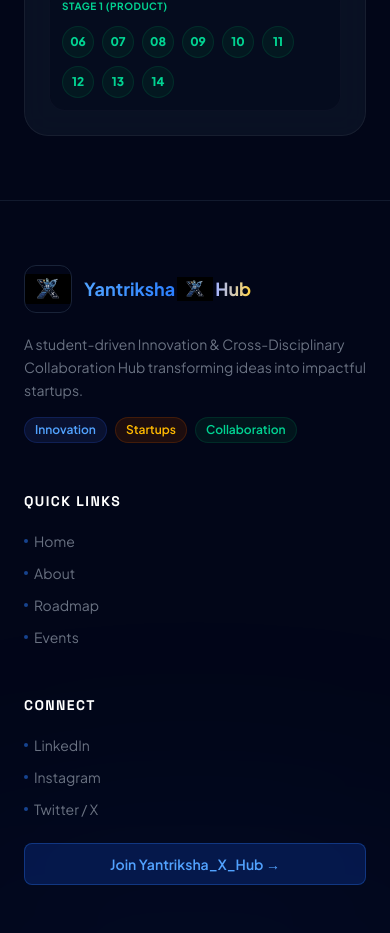
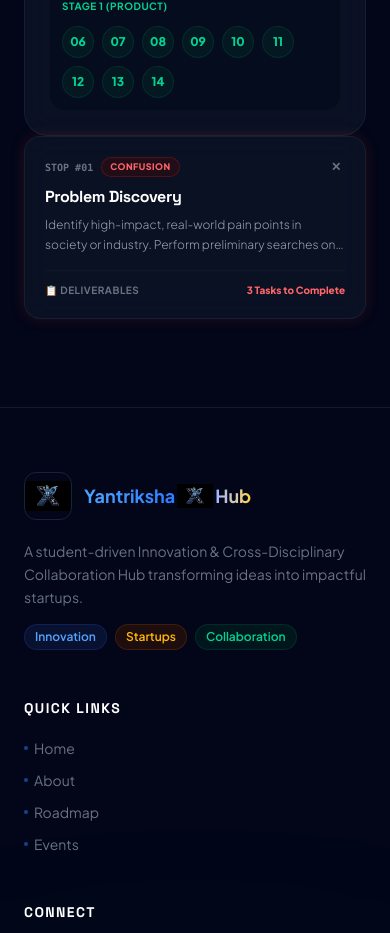
Before and after one commit to personale88/Yantriksha-X-Hub, a Next.js app: page / in a window 390 px wide. Shown: the part 10680-11613 px from the top of the page. Built offline with nearby package versions, Linux system fonts and the light colour scheme.

Commit message:
style: implement sticky active milestone card overlay on mobile devices

```diff
--- a/components/roadmap/Roadmap.tsx
+++ b/components/roadmap/Roadmap.tsx
@@ -193,6 +193,11 @@
 export default function Roadmap() {
   const [selectedIdx, setSelectedIdx] = useState(0);
   const [isPlaying, setIsPlaying] = useState(false);
+  const [showMobileCard, setShowMobileCard] = useState(true);
+
+  useEffect(() => {
+    setShowMobileCard(true);
+  }, [selectedIdx]);
 
   useEffect(() => {
     let timer: NodeJS.Timeout;
@@ -228,18 +233,27 @@
   let carGlowColor = 'rgba(59, 130, 246, 0.2)';
   let carHeadlightColor = '#00f2fe';
 
+  let activeBorderGlow = 'border-blue-500/40 shadow-[0_0_15px_rgba(59,130,246,0.15)]';
+  let activeStageText = 'text-blue-400';
+
   if (activeMilestone.stage.includes('Confusion')) {
     carThemeColor = '#ef4444';
     carGlowColor = 'rgba(239, 68, 68, 0.35)';
     carHeadlightColor = '#fca5a5';
+    activeBorderGlow = 'border-red-500/40 shadow-[0_0_15px_rgba(239,68,68,0.15)]';
+    activeStageText = 'text-red-400';
   } else if (activeMilestone.stage.includes('Idea')) {
     carThemeColor = '#f59e0b';
     carGlowColor = 'rgba(245, 158, 11, 0.35)';
     carHeadlightColor = '#fde047';
+    activeBorderGlow = 'border-amber-500/40 shadow-[0_0_15px_rgba(245,158,11,0.15)]';
+    activeStageText = 'text-amber-400';
   } else if (activeMilestone.stage.includes('Product')) {
     carThemeColor = '#10b981';
     carGlowColor = 'rgba(16, 185, 129, 0.35)';
     carHeadlightColor = '#6ee7b7';
+    activeBorderGlow = 'border-emerald-500/40 shadow-[0_0_15px_rgba(16,185,129,0.15)]';
+    activeStageText = 'text-emerald-400';
   }
 
   return (
@@ -557,6 +571,44 @@
 
         </div>
 
+        {/* Sticky Mobile Active Stop Info (Only visible on mobile/tablet) */}
+        {showMobileCard && (
+          <div className="lg:hidden sticky bottom-6 left-4 right-4 z-40 max-w-md mx-auto mt-6 animate-fadeIn transition-all duration-300">
+            <div className={`glass-card rounded-2xl p-5 border bg-slate-950/95 backdrop-blur-md transition-all duration-500 ${activeBorderGlow}`}>
+              <div className="flex items-center justify-between gap-4">
+                <div className="flex items-center gap-2">
+                  <span className="text-[10px] font-bold text-gray-500 font-mono">STOP #{activeMilestone.number}</span>
+                  <span className={`px-2 py-0.5 rounded-full text-[9px] font-extrabold border uppercase tracking-wider ${activeMilestone.badgeColor}`}>
+                    {activeMilestone.stage.split(': ')[1] || activeMilestone.stage}
+                  </span>
+                </div>
+                <button
+                  onClick={() => setShowMobileCard(false)}
+                  className="text-gray-500 hover:text-white transition text-xs font-black p-1 leading-none"
+                  title="Close panel"
+                >
+                  ✕
+                </button>
+              </div>
+
+              <h4 className="text-base font-black text-white mt-2 tracking-tight">
+                {activeMilestone.title}
+              </h4>
+
+              <p className="text-gray-400 text-xs mt-1.5 leading-relaxed font-light line-clamp-2">
+                {activeMilestone.desc}
+              </p>
+
+              <div className="mt-4 pt-3 border-t border-slate-900 flex items-center justify-between">
+                <span className="text-[10px] text-gray-500 font-bold uppercase tracking-wider">📋 deliverables</span>
+                <span className={`text-[10px] font-extrabold ${activeStageText}`}>
+                  {activeMilestone.checklist.length} Tasks to Complete
+                </span>
+              </div>
+            </div>
+          </div>
+        )}
+
       </div>
     </section>
   );
```
